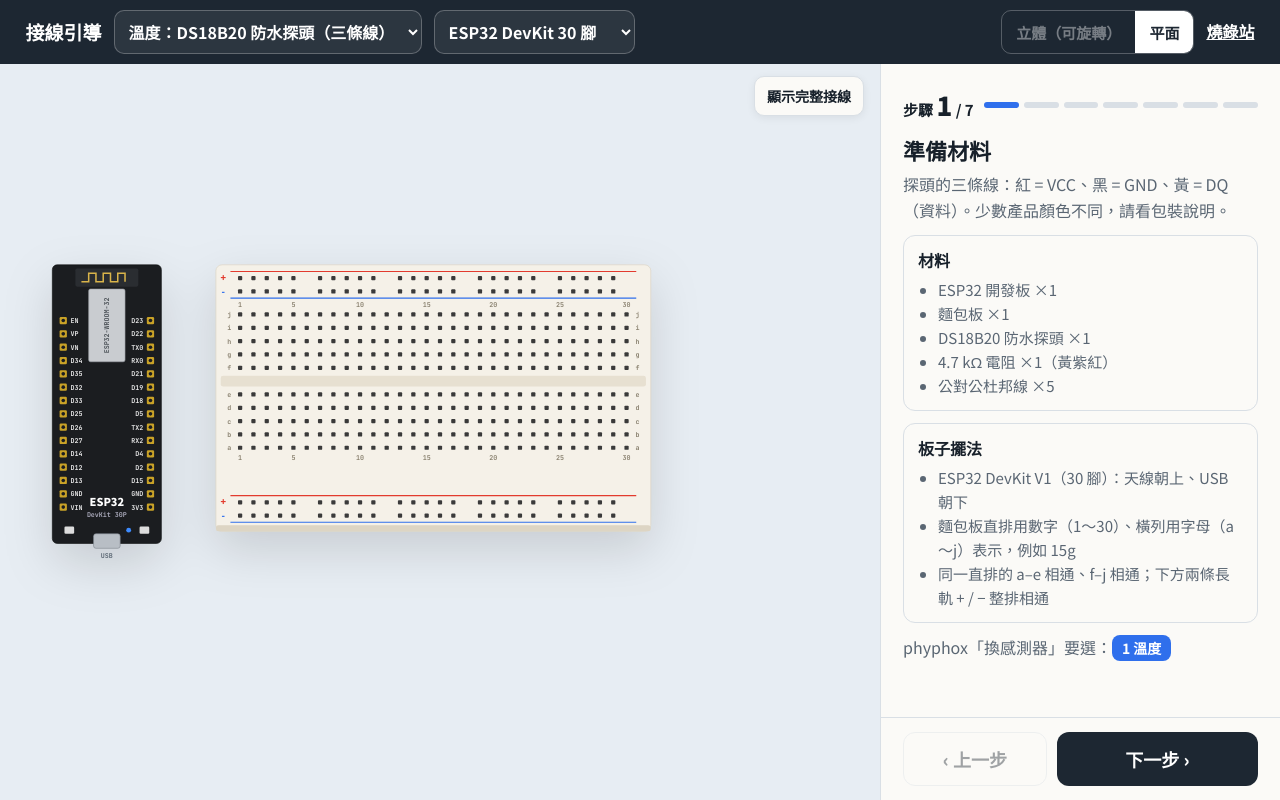
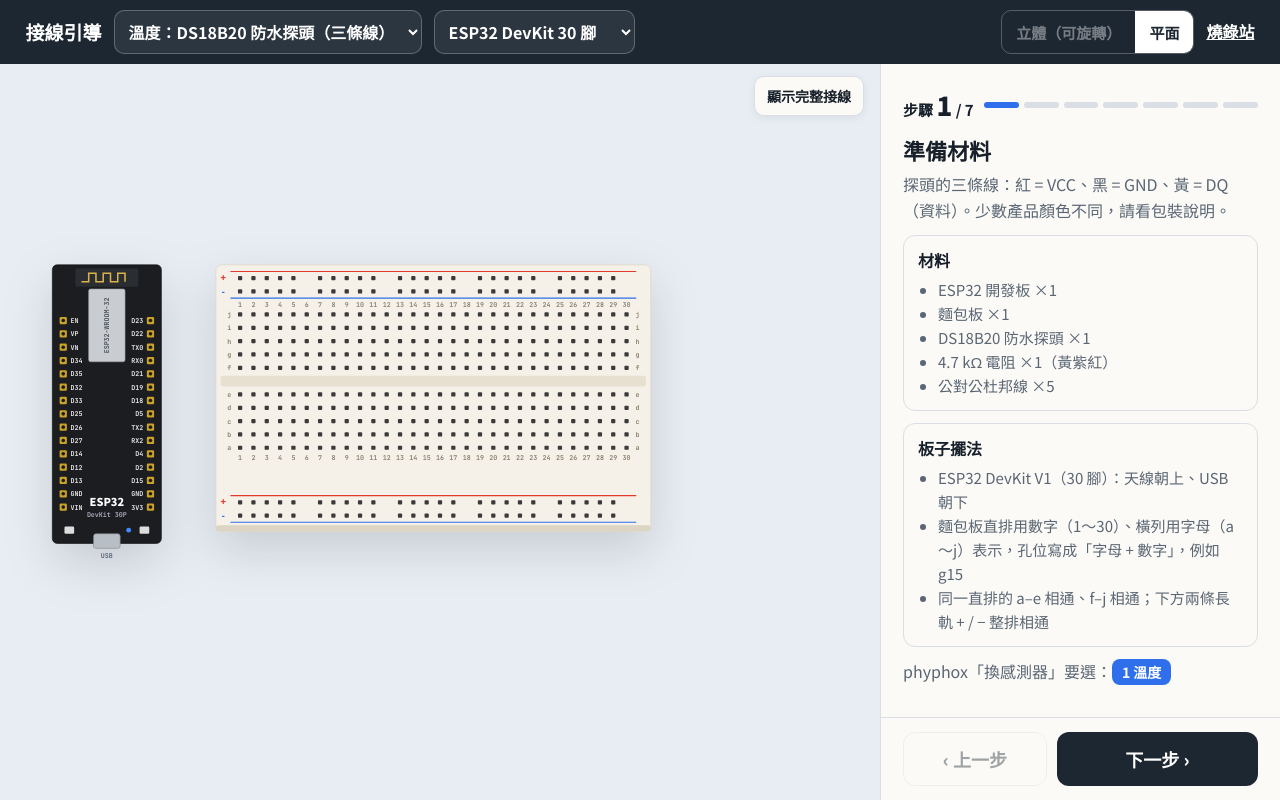
Before and after one commit to yuming14122000-dotcom/phyble, a plain HTML site: page wiring.html in a window 1280 px wide. Drawn offline with nearby package versions, Linux system fonts and the light colour scheme.

Commit message:
接線引導：孔位改為字母在前（j18），麵包板每個直排都標數字
Co-Authored-By: Claude Opus 5.5 <noreply@anthropic.com>
Claude-Session: https://claude.ai/code/session_0151CeeLWJtBXD1CkuSvs2Z5

```diff
--- a/wiring.html
+++ b/wiring.html
@@ -117,7 +117,7 @@ const ROWS={j:0,i:1,h:2,g:3,f:4,e:6,d:7,c:8,b:9,a:10};
 const cx=c=>BX+40+(c-1)*P;
 const ry=r=>r==='+'?BY+392:r==='-'?BY+414:r==='T+'?BY+22:r==='T-'?BY+44:BY+82+ROWS[r]*P;
 const hole=(c,r)=>[cx(c),ry(r)];
-const hname=(c,r)=>r==='+'?`下方 + 軌（第 ${c} 孔附近）`:r==='-'?`下方 − 軌（第 ${c} 孔附近）`:`${c}${r}`;
+const hname=(c,r)=>r==='+'?`下方 + 軌（第 ${c} 孔附近）`:r==='-'?`下方 − 軌（第 ${c} 孔附近）`:`${r}${c}`;
 const C={red:'#e23b2e',black:'#22262b',yellow:'#f2c230',green:'#1f9d55',blue:'#2f6fec',orange:'#f28a1d',purple:'#8a4fd8',white:'#f4f4f4',brown:'#8a5a2b',gray:'#9aa3ab'};
 const CN={red:'紅',black:'黑',yellow:'黃',green:'綠',blue:'藍',orange:'橙',purple:'紫',white:'白',brown:'棕',gray:'灰'};
 
@@ -165,10 +165,10 @@ const MODES={
   steps:[
    {h:'準備材料',p:'這個練習不用感測器：外接一顆 LED，看它是否跟板子上的藍燈一起閃，確認燒錄和組別都正常。'},
    {h:'GND 接到麵包板 − 軌',p:'只需要接地線（LED 用 GPIO2 供電）。'},
-   {h:'放 220 Ω 電阻',p:'電阻兩腳插 8g 和 12g，方向不拘。',warn:'一定要有電阻，否則 LED 和 ESP32 都可能燒壞。'},
-   {h:'放 LED',p:'長腳（+，陽極）插 12i，短腳（−，陰極）插 13i。12 號直排和電阻相連。',warn:'LED 有方向：長腳接電阻那側，短腳接地。'},
+   {h:'放 220 Ω 電阻',p:'電阻兩腳插 g8 和 g12，方向不拘。',warn:'一定要有電阻，否則 LED 和 ESP32 都可能燒壞。'},
+   {h:'放 LED',p:'長腳（+，陽極）插 i12，短腳（−，陰極）插 i13。12 號直排和電阻相連。',warn:'LED 有方向：長腳接電阻那側，短腳接地。'},
    {h:'GPIO2 接到電阻',p:'這條線把 ESP32 的訊號送到電阻。'},
-   {h:'LED 短腳接地',p:'從 13f 接一條黑線到下方 − 軌。'},
+   {h:'LED 短腳接地',p:'從 f13 接一條黑線到下方 − 軌。'},
    {h:'完成！',p:'插上 USB，LED 應會先閃出組別號碼（長閃 = 十位、短閃 = 個位），之後每秒閃一下；phyphox 連上後恆亮。'}]},
  dsprobe:{name:'溫度：DS18B20 防水探頭（三條線）',phy:'1 溫度',
   parts:['ESP32 開發板 ×1','麵包板 ×1','DS18B20 防水探頭 ×1','4.7 kΩ 電阻 ×1（黃紫紅）','公對公杜邦線 ×5'],
@@ -181,10 +181,10 @@ const MODES={
   steps:[
    {h:'準備材料',p:'探頭的三條線：紅 = VCC、黑 = GND、黃 = DQ（資料）。少數產品顏色不同，請看包裝說明。'},
    {h:'電源軌：3.3V 與 GND',p:'把 ESP32 的 3.3V 接到下方 + 軌（紅線），GND 接到 − 軌（黑線）。之後所有元件都從這兩條軌取電。',warn:'接 3.3V，不要接 VIN / 5V。'},
-   {h:'插入探頭三條線',p:'黃線插 15h、紅線插 16h、黑線插 17h。',warn:'探頭是多股細線，不好插的話先擰緊或接杜邦端子。'},
-   {h:'加 4.7 kΩ 上拉電阻',p:'電阻插 15g 和 16g，把 DQ 和 VCC 連起來。沒有這顆電阻會讀不到溫度。'},
-   {h:'探頭接電源',p:'16f（紅線那排）接到 + 軌；17f（黑線那排）接到 − 軌。'},
-   {h:'資料線接到 GPIO4',p:'15f（黃線那排）接到 ESP32 的 GPIO4。'},
+   {h:'插入探頭三條線',p:'黃線插 h15、紅線插 h16、黑線插 h17。',warn:'探頭是多股細線，不好插的話先擰緊或接杜邦端子。'},
+   {h:'加 4.7 kΩ 上拉電阻',p:'電阻插 g15 和 g16，把 DQ 和 VCC 連起來。沒有這顆電阻會讀不到溫度。'},
+   {h:'探頭接電源',p:'f16（紅線那排）接到 + 軌；f17（黑線那排）接到 − 軌。'},
+   {h:'資料線接到 GPIO4',p:'f15（黃線那排）接到 ESP32 的 GPIO4。'},
    {h:'完成！',p:'在 phyphox 的「換感測器」選「1 溫度」。可以並聯第二支探頭（三條線插在同樣三排），會顯示溫度 2。'}]},
  dsmod:{name:'溫度：DS18B20 模組板',phy:'1 溫度',
   parts:['ESP32 開發板 ×1','麵包板 ×1','DS18B20 模組板（含探頭）×1','公對公杜邦線 ×5'],
@@ -196,9 +196,9 @@ const MODES={
   steps:[
    {h:'準備材料',p:'模組板上已有 4.7 kΩ 上拉電阻，不用另外加。'},
    {h:'電源軌：3.3V 與 GND',p:'ESP32 的 3.3V 接 + 軌（紅），GND 接 − 軌（黑）。',warn:'接 3.3V，不要接 VIN / 5V。'},
-   {h:'插入模組板',p:'三支腳插 15j、16j、17j，板子朝圖的上方。',warn:'圖上的腳位順序是 DQ / VCC / GND；請以你手上板子的絲印為準，順序不同就跟著換線。'},
-   {h:'模組接電源',p:'VCC 那排（16g）接 + 軌，GND 那排（17g）接 − 軌。'},
-   {h:'DQ 接到 GPIO4',p:'DQ 那排（15g）接到 ESP32 的 GPIO4。'},
+   {h:'插入模組板',p:'三支腳插 j15、j16、j17，板子朝圖的上方。',warn:'圖上的腳位順序是 DQ / VCC / GND；請以你手上板子的絲印為準，順序不同就跟著換線。'},
+   {h:'模組接電源',p:'VCC 那排（g16）接 + 軌，GND 那排（g17）接 − 軌。'},
+   {h:'DQ 接到 GPIO4',p:'DQ 那排（g15）接到 ESP32 的 GPIO4。'},
    {h:'完成！',p:'在 phyphox 的「換感測器」選「1 溫度」。'}]},
  gate:{name:'光閘：XD-51 槽型光耦',phy:'2 光閘計時',
   parts:['ESP32 開發板 ×1','麵包板 ×1','XD-51 測速（槽型光耦）模組 ×1','公對公杜邦線 ×5','擋光片（紙卡、尺）'],
@@ -210,9 +210,9 @@ const MODES={
   steps:[
    {h:'準備材料',p:'槽型光耦的 U 形槽一邊發紅外光、一邊接收；東西穿過槽時就會「遮光」。'},
    {h:'電源軌：3.3V 與 GND',p:'ESP32 的 3.3V 接 + 軌（紅），GND 接 − 軌（黑）。',warn:'用 3.3V 供電，輸出才不會超過 ESP32 能承受的電壓。'},
-   {h:'插入 XD-51 模組',p:'四支腳插 18j～21j，U 形槽朝圖的上方。',warn:'圖上的腳位順序是 VCC / GND / DO / AO；請以板子絲印為準。AO 不用接。'},
-   {h:'模組接電源',p:'VCC 那排（18g）接 + 軌，GND 那排（19g）接 − 軌。'},
-   {h:'DO 接到 GPIO27',p:'DO 那排（20g）接到 ESP32 的 GPIO27。'},
+   {h:'插入 XD-51 模組',p:'四支腳插 j18～j21，U 形槽朝圖的上方。',warn:'圖上的腳位順序是 VCC / GND / DO / AO；請以板子絲印為準。AO 不用接。'},
+   {h:'模組接電源',p:'VCC 那排（g18）接 + 軌，GND 那排（g19）接 − 軌。'},
+   {h:'DO 接到 GPIO27',p:'DO 那排（g20）接到 ESP32 的 GPIO27。'},
    {h:'完成！',p:'在 phyphox 選「2 光閘計時」。開機時槽內不要有東西。速度 = 擋光片寬度 ÷ 遮光時間；單擺週期看「間隔」。'}]},
  hall:{name:'轉速：霍爾感測器模組',phy:'3 轉速',
   parts:['ESP32 開發板 ×1','麵包板 ×1','霍爾感測器模組 ×1','小磁鐵 ×1（貼在轉盤上）','公對公杜邦線 ×5'],
@@ -224,9 +224,9 @@ const MODES={
   steps:[
    {h:'準備材料',p:'磁鐵經過霍爾感測器時，DO 腳會改變電位；每轉一圈經過一次，就能算出轉速。'},
    {h:'電源軌：3.3V 與 GND',p:'ESP32 的 3.3V 接 + 軌（紅），GND 接 − 軌（黑）。'},
-   {h:'插入霍爾模組',p:'三支腳插 18j～20j，感測頭朝圖的上方。',warn:'圖上的腳位順序是 VCC / GND / DO；請以板子絲印為準。有 AO 腳的不用接。'},
-   {h:'模組接電源',p:'VCC 那排（18g）接 + 軌，GND 那排（19g）接 − 軌。'},
-   {h:'DO 接到 GPIO26',p:'DO 那排（20g）接到 ESP32 的 GPIO26。'},
+   {h:'插入霍爾模組',p:'三支腳插 j18～j20，感測頭朝圖的上方。',warn:'圖上的腳位順序是 VCC / GND / DO；請以板子絲印為準。有 AO 腳的不用接。'},
+   {h:'模組接電源',p:'VCC 那排（g18）接 + 軌，GND 那排（g19）接 − 軌。'},
+   {h:'DO 接到 GPIO26',p:'DO 那排（g20）接到 ESP32 的 GPIO26。'},
    {h:'完成！',p:'在 phyphox 選「3 轉速」，並用滑桿設定轉盤上的磁鐵數。開機時磁鐵不要停在感測器前。'}]},
  ina:{name:'電壓電流：INA219（量 LED 電路）',phy:'4 電壓電流',
   parts:['ESP32 開發板 ×1','麵包板 ×1','INA219 模組 ×1','220 Ω 電阻 ×1（紅紅棕）','LED ×1','公對公杜邦線 ×8'],
@@ -243,12 +243,12 @@ const MODES={
   steps:[
    {h:'準備材料',p:'INA219 串在電路中，量流過的電流與電壓。這裡用 ESP32 的 3.3V 點亮一顆 LED 當待測電路。'},
    {h:'電源軌：3.3V 與 GND',p:'ESP32 的 3.3V 接 + 軌（紅），GND 接 − 軌（黑）。'},
-   {h:'插入 INA219',p:'六支腳插 8j～13j：VCC、GND、SCL、SDA、VIN−、VIN+，板子朝圖的上方。',warn:'請以板子絲印核對順序。VIN−、VIN+ 用排針，不用螺絲端子。'},
-   {h:'INA219 接電源',p:'VCC 那排（8g）接 + 軌，GND 那排（9g）接 − 軌。'},
-   {h:'I2C 兩條線',p:'SCL（10g）接 GPIO22，SDA（11g）接 GPIO21。'},
-   {h:'待測電源接 VIN+',p:'VIN+ 那排（13f）接到 + 軌：電流從這裡流進 INA219。'},
-   {h:'VIN− 接負載（電阻 + LED）',p:'220 Ω 電阻插 12i 和 17i；LED 長腳插 17g、短腳插 18g。'},
-   {h:'LED 短腳接地',p:'18f 接到 − 軌，電流回到 GND，電路完成。'},
+   {h:'插入 INA219',p:'六支腳插 j8～j13：VCC、GND、SCL、SDA、VIN−、VIN+，板子朝圖的上方。',warn:'請以板子絲印核對順序。VIN−、VIN+ 用排針，不用螺絲端子。'},
+   {h:'INA219 接電源',p:'VCC 那排（g8）接 + 軌，GND 那排（g9）接 − 軌。'},
+   {h:'I2C 兩條線',p:'SCL（g10）接 GPIO22，SDA（g11）接 GPIO21。'},
+   {h:'待測電源接 VIN+',p:'VIN+ 那排（f13）接到 + 軌：電流從這裡流進 INA219。'},
+   {h:'VIN− 接負載（電阻 + LED）',p:'220 Ω 電阻插 i12 和 i17；LED 長腳插 g17、短腳插 g18。'},
+   {h:'LED 短腳接地',p:'f18 接到 − 軌，電流回到 GND，電路完成。'},
    {h:'完成！',p:'在 phyphox 選「4 電壓電流」，應看到約 3V 以下、幾 mA 的電流。換不同電阻或燈泡，比較 V-I 圖。',warn:'要量其他電源（電池）時：電池 + 接 VIN+，負載接 VIN−，電池 − 一定要和 ESP32 GND 接在一起。上限 26V、3.2A。'}]},
  motor:{name:'馬達：L9110S + 霍爾測轉速',phy:'5 馬達特性',
   parts:['ESP32 開發板 ×1','麵包板 ×1','L9110S 馬達驅動模組 ×1','小型直流馬達 ×1（附轉盤與磁鐵）','霍爾感測器模組 ×1','4 號電池盒 ×1（4 顆，6V）','公對母杜邦線 ×4、公對公杜邦線 ×5'],
@@ -268,8 +268,8 @@ const MODES={
    {h:'放 L9110S、接馬達',p:'L9110S 放在麵包板右邊，馬達兩條線鎖進「MOTOR A」端子。',warn:'L9110S 的排針用公對母杜邦線連接。'},
    {h:'控制線 A-IA、A-IB',p:'A-IA 接 GPIO25，A-IB 接 GPIO33。'},
    {h:'馬達電源（電池盒）',p:'電池盒 + 接 L9110S 的 VCC，電池盒 − 接 L9110S 的 GND；L9110S 的 GND 再接回麵包板 − 軌（共地）。',warn:'馬達不可以用 ESP32 的 3.3V 供電。一定要共地，否則控制訊號無效。'},
-   {h:'霍爾感測器',p:'霍爾模組插 18j～20j；VCC（18g）接 + 軌，GND（19g）接 − 軌。',warn:'把霍爾感測器固定在轉盤旁，磁鐵轉過時要靠近感測頭（約 5 mm 內）。'},
-   {h:'DO 接到 GPIO26',p:'霍爾模組 DO（20g）接到 ESP32 的 GPIO26。'},
+   {h:'霍爾感測器',p:'霍爾模組插 j18～j20；VCC（g18）接 + 軌，GND（g19）接 − 軌。',warn:'把霍爾感測器固定在轉盤旁，磁鐵轉過時要靠近感測頭（約 5 mm 內）。'},
+   {h:'DO 接到 GPIO26',p:'霍爾模組 DO（g20）接到 ESP32 的 GPIO26。'},
    {h:'完成！',p:'在 phyphox 選「5 馬達特性」，用滑桿調輸出（負值反轉），觀察轉速與電流。要量電流的話，把 INA219 串在電池盒 + 和 L9110S VCC 之間（SDA→21、SCL→22）。'}]}
 };
 
@@ -291,7 +291,7 @@ function drawBreadboard(g){
   for(let c=1;c<=COLS;c++){
     for(const r of ['T+','T-','+','-']) if(c%6!==0) el('rect',{x:cx(c)-3.5,y:ry(r)-3.5,width:7,height:7,rx:1.5,fill:'#3a3a3a'},g);
     for(const r in ROWS) el('rect',{x:cx(c)-3.5,y:ry(r)-3.5,width:7,height:7,rx:1.5,fill:'#3a3a3a'},g);
-    if(c===1||c%5===0){txt(cx(c),ry('j')-12,c,{'font-size':10,fill:'#8a8270','text-anchor':'middle',class:'lbl'},g);txt(cx(c),ry('a')+20,c,{'font-size':10,fill:'#8a8270','text-anchor':'middle',class:'lbl'},g)}
+    {txt(cx(c),ry('j')-12,c,{'font-size':10,fill:'#8a8270','text-anchor':'middle',class:'lbl'},g);txt(cx(c),ry('a')+20,c,{'font-size':10,fill:'#8a8270','text-anchor':'middle',class:'lbl'},g)}
   }
   for(const r in ROWS){txt(BX+22,ry(r)+4,r,{'font-size':11,fill:'#8a8270','text-anchor':'middle',class:'lbl'},g);txt(BX+W-22,ry(r)+4,r,{'font-size':11,fill:'#8a8270','text-anchor':'middle',class:'lbl'},g)}
 }
@@ -513,7 +513,7 @@ function bbTexture(W,H){
       for(const r in ROWS)g.fillRect(X(cx(c))-3.5,Y(ry(r))-3.5,7,7);
     }
     g.fillStyle='#8a8270';g.font='700 10px monospace';g.textAlign='center';
-    for(let c=1;c<=COLS;c++)if(c===1||c%5===0){g.fillText(c,X(cx(c)),Y(ry('j'))-12);g.fillText(c,X(cx(c)),Y(ry('a'))+20)}
+    for(let c=1;c<=COLS;c++){g.fillText(c,X(cx(c)),Y(ry('j'))-12);g.fillText(c,X(cx(c)),Y(ry('a'))+20)}
     g.font='700 11px monospace';for(const r in ROWS){g.fillText(r,22,Y(ry(r))+4);g.fillText(r,W-22,Y(ry(r))+4)}
   },3);
 }
@@ -728,9 +728,9 @@ function render(){
   // 步驟卡
   const st=M.steps[step];
   const conns=M.items.filter(it=>it.s===step).map(endpointText).filter(Boolean);
-  const holes=M.items.filter(it=>it.s===step&&it.t==='res').map(it=>`電阻 ${it.val}：${it.a.join('')} ↔ ${it.b.join('')}`)
-    .concat(M.items.filter(it=>it.s===step&&it.t==='led').map(it=>`LED：長腳 ${it.a.join('')}、短腳 ${it.k.join('')}`))
-    .concat(M.items.filter(it=>it.s===step&&it.t==='mod').map(it=>`${it.name}：`+it.cols.map((c,i)=>`${it.pins[i]} ${c}j`).join('、')));
+  const holes=M.items.filter(it=>it.s===step&&it.t==='res').map(it=>`電阻 ${it.val}：${hname(...it.a)} ↔ ${hname(...it.b)}`)
+    .concat(M.items.filter(it=>it.s===step&&it.t==='led').map(it=>`LED：長腳 ${hname(...it.a)}、短腳 ${hname(...it.k)}`))
+    .concat(M.items.filter(it=>it.s===step&&it.t==='mod').map(it=>`${it.name}：`+it.cols.map((c,i)=>`${it.pins[i]} j${c}`).join('、')));
   $('steps').innerHTML=`
     <div class="prog"><b>步驟 <span>${step+1}</span> / ${N}</b><div class="dots">${M.steps.map((_,i)=>`<i class="${i<step?'d':i===step?'c':''}"></i>`).join('')}</div></div>
     <h2>${st.h}</h2>
@@ -739,7 +739,7 @@ function render(){
     ${conns.length?`<ul class="conn">${conns.map(([c,t])=>`<li><span class="sw" style="background:${wireColor(c)}"></span><span>${CN[c]||''}線：<code>${t}</code></span></li>`).join('')}</ul>`:''}
     ${holes.length?`<div class="card"><b>插孔位置</b><ul>${holes.map(h=>`<li>${h}</li>`).join('')}</ul></div>`:''}
     ${step===0?`<div class="card"><b>材料</b><ul>${M.parts.map(x=>`<li>${x}</li>`).join('')}</ul></div>
-      <div class="card"><b>板子擺法</b><ul><li>${BOARDS[board].name}：天線朝上、USB 朝下</li><li>麵包板直排用數字（1～30）、橫列用字母（a～j）表示，例如 15g</li><li>同一直排的 a–e 相通、f–j 相通；下方兩條長軌 + / − 整排相通</li></ul></div>`:''}
+      <div class="card"><b>板子擺法</b><ul><li>${BOARDS[board].name}：天線朝上、USB 朝下</li><li>麵包板直排用數字（1～30）、橫列用字母（a～j）表示，孔位寫成「字母 + 數字」，例如 g15</li><li>同一直排的 a–e 相通、f–j 相通；下方兩條長軌 + / − 整排相通</li></ul></div>`:''}
     ${M.phy?`<p>phyphox「換感測器」要選：<span class="mode">${M.phy}</span></p>`:''}`;
   $('prev').disabled=step===0;
   $('next').textContent=step===N-1?'重新開始 ↺':'下一步 ›';
```
